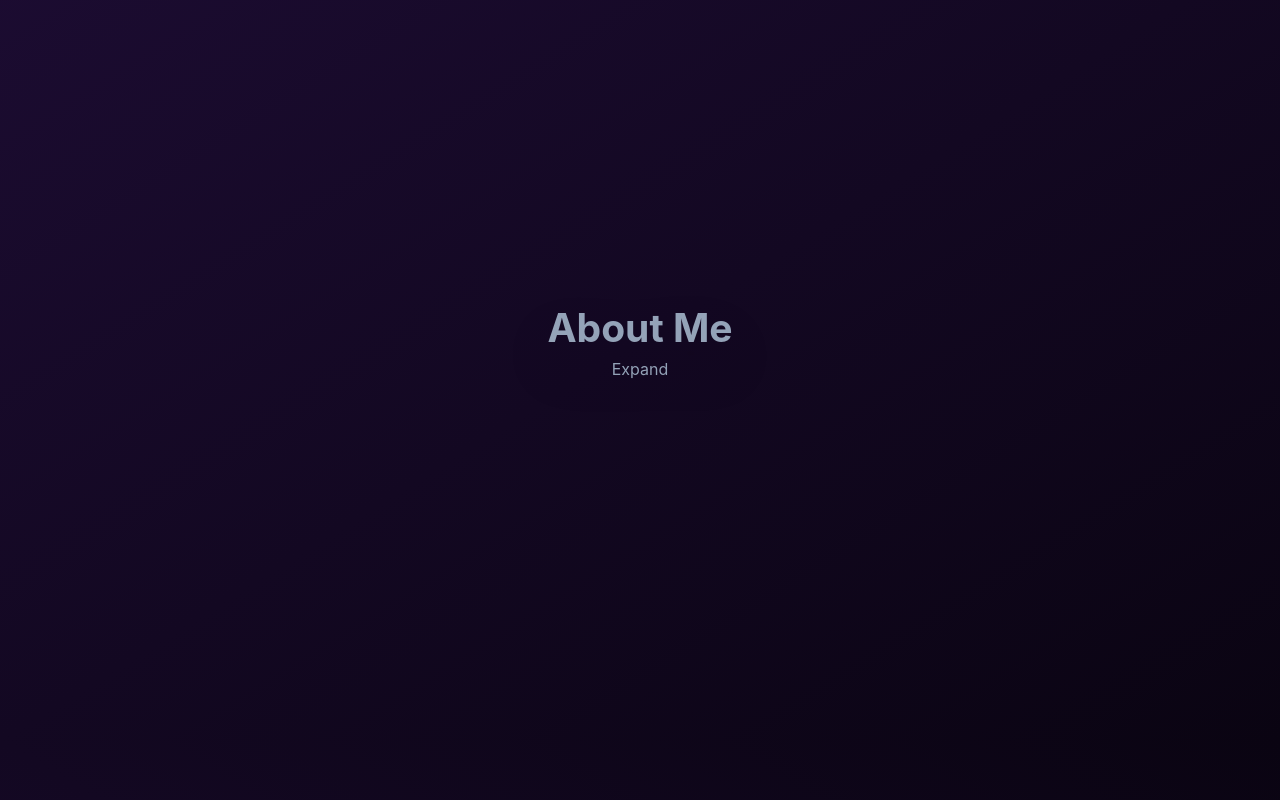
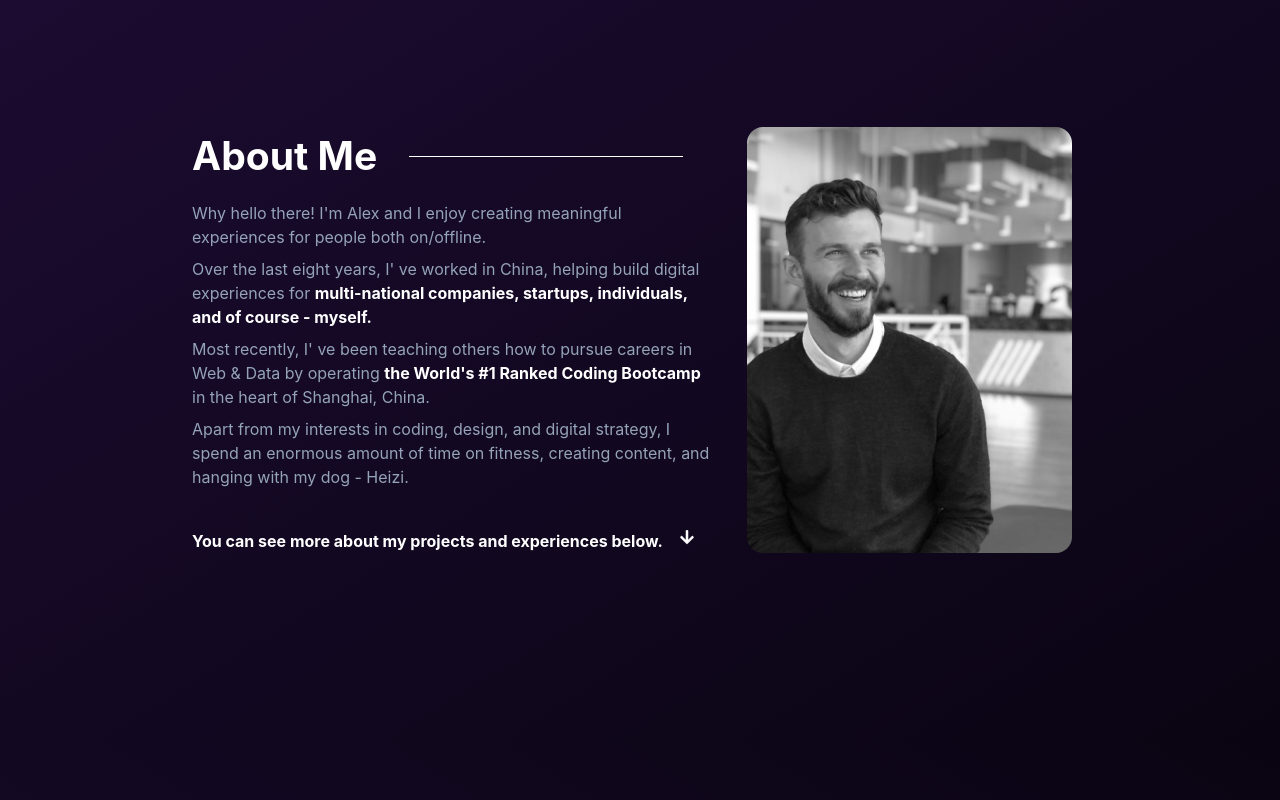
Before and after one commit to smithavt14/next-portfolio-site, a Next.js app: page / in a window 1280 px wide. Shown: the part 860-1660 px from the top of the page. Built offline with nearby package versions, Linux system fonts and the light colour scheme.

Commit message:
Fix About component to always be displayed.

```diff
--- a/components/About.js
+++ b/components/About.js
@@ -34,8 +34,7 @@ const Content = () => {
           <a href="#work" className="group flex mt-10">
             <p className=" dark:text-white font-bold">You can see more about my projects and experiences below.</p>
             <FaArrowDown className="
-            transition-all fill-midnight dark:fill-white opacity-0 ml-4 bottom-0
-            group-hover:opacity-100 group-hover:animate-bounce"/>
+            transition-all fill-midnight dark:fill-white opacity-1 ml-4 bottom-0 animate-bounce"/>
           </a>
         </div>
       </div>
@@ -46,12 +45,11 @@ const Content = () => {
   )
 }
 
-const About = ({aboutContent, toggleAboutContent}) => {
+const About = () => {
   return (
     <section id="about" className="relative overflow-hidden flex flex-col justify-center h-screen box-border bg-gradient-to-br text-midnight from-sky-100 to-sky-300 dark:text-white dark:from-midnight dark:to-deepnight px-6 md:px-24 lg:px-32 xl:px-48">
       <div className="max-w-screen-xl mx-auto justify-between relative lg:flex">
-      { !aboutContent && <Headline toggleAboutContent={toggleAboutContent}/>}
-      { aboutContent && <Content />}
+        <Content />
       </div>
     </section>
    );
--- a/pages/index.js
+++ b/pages/index.js
@@ -12,9 +12,6 @@ export default function Home() {
   const [darkMode, darkToggle] = useState(true);
   const toggleDarkMode = () => { darkToggle(!darkMode) };
 
-  const [aboutContent, aboutToggle] = useState(false);
-  const toggleAboutContent = () => { aboutToggle(!aboutContent) };
-
   const [workContent, workToggle] = useState(false);
   const toggleWorkContent = () => { workToggle(!workContent) };
 
@@ -23,7 +20,7 @@ export default function Home() {
       <PageHead />
       <Navbar darkMode={darkMode} toggleDarkMode={toggleDarkMode} />
       <Hero darkMode={darkMode} />
-      <About aboutContent={aboutContent} toggleAboutContent={toggleAboutContent} />
+      <About />
       <Work workContent={workContent} toggleWorkContent={toggleWorkContent} />
       <Footer />
     </div>
```
